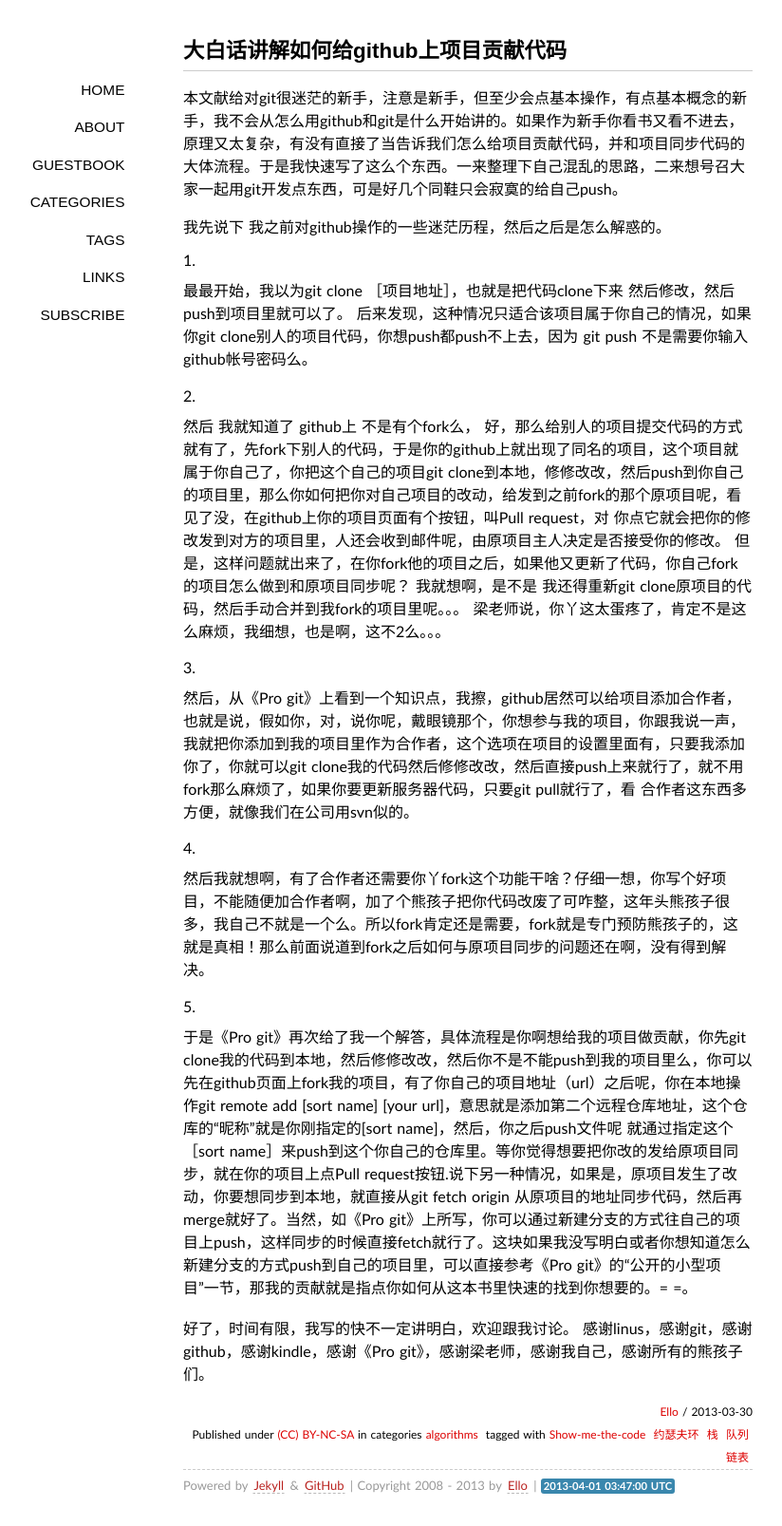
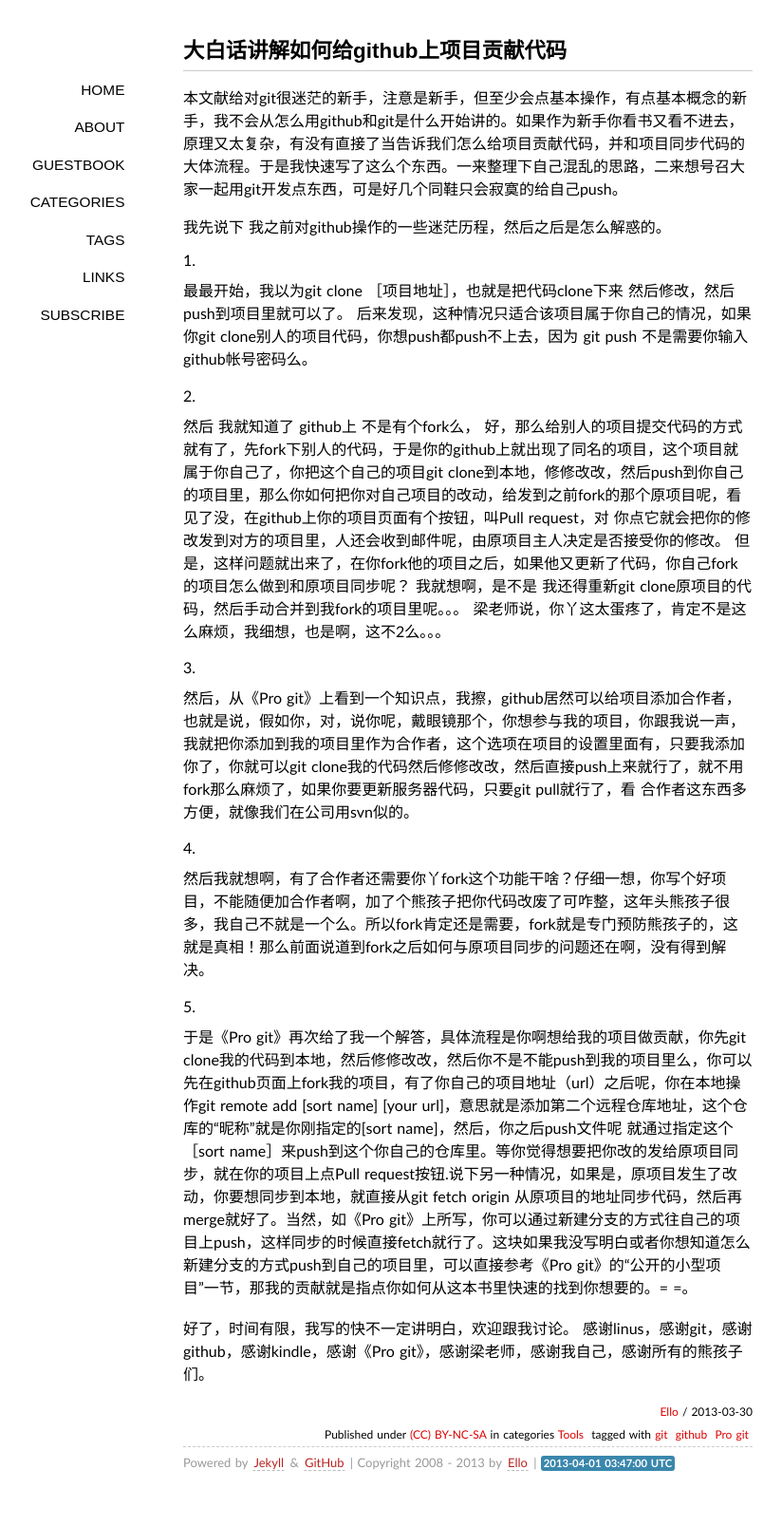
Before and after one commit to pii0x/ellochen.github.com, a Jekyll site: the page built from _posts/2013-03-30-大白话讲解如何给github上项目贡献代码.md, in a window 1280 px wide. Shown: the whole page at 95% size, without its empty margins (147-971 px from the left). Built offline with Jekyll 4.4.1, drawn with Linux system fonts in a browser that asks for light colours; some web fonts are replaced; Markdown is read by kramdown in place of the engine named in the settings; comment, search, counter and statistics services are not loaded; after the commit the page ends 1583 px from its top, so only the background shows below that.

Commit message:
post new

```diff
--- a/_posts/2013-03-30-大白话讲解如何给github上项目贡献代码.md
+++ b/_posts/2013-03-30-大白话讲解如何给github上项目贡献代码.md
@@ -1,8 +1,8 @@
 ---
 
 layout: post
-categories: [algorithms]
-tags: [Show-me-the-code, 约瑟夫环, 栈, 队列, 链表]
+categories: [Tools]
+tags: [git, github, Pro git]
 
 ---
 
```
